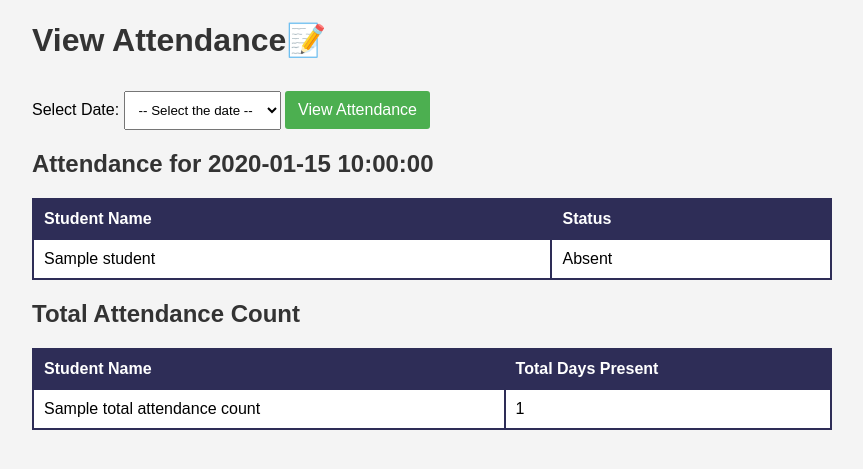
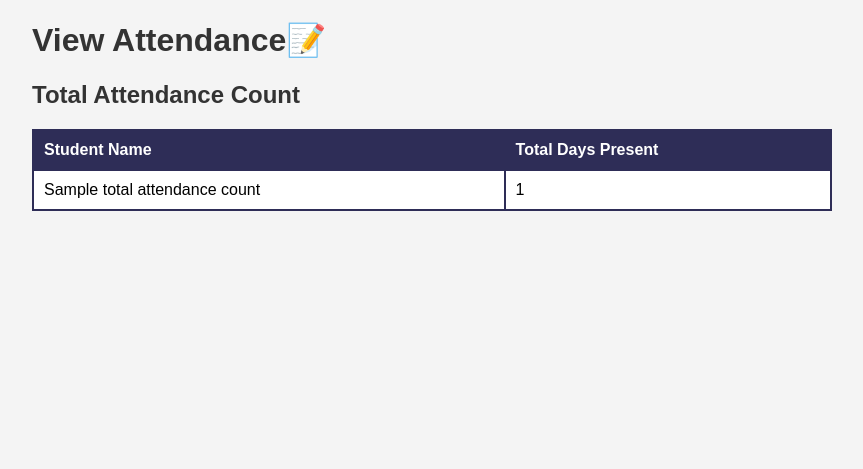
Before and after one commit to Dorothy003/AL-ML, a Flask app: template templates/view_attendance.html in a window 1280 px wide. Shown: the top 469 px of the page, without its empty margins (208-1071 px from the left). Run offline with Flask 3, Linux system fonts and the light colour scheme; the template is opened without the code that fills it: most values are stand-ins (such as "Sample title", 1, 10 or a date in 2020).

Commit message:
modified

```diff
--- a/attendance_log.json
+++ b/attendance_log.json
@@ -12,5 +12,11 @@
         "Debraj Saikia": "Present",
         "Rakib Hussain": "Present",
         "Abhilash kashyap": "Present"
+    },
+    "2024-12-13": {
+        "Nabadeep Dutta": "Present",
+        "Debraj Saikia": "Absent",
+        "Anurag Rajbonshi": "Absent",
+        "Abhinil Savarni": "Present"
     }
 }
--- a/static/style.css
+++ b/static/style.css
@@ -144,13 +144,16 @@
 .cam:hover{
 background-color: #02005f ;
 }
+
 .h2{
 text-align: start;
 font-size: 3rem;
 left:14;
 align-items: start;
 color:#2E2D57;
-font-family: "Inter", sans-serif;
+font-family: 'Roboto Slab', serif;
+font-weight: 2000;
+
 }
 
 /*ADD STUDENT*/
--- a/templates/Attendancelog.html
+++ b/templates/Attendancelog.html
@@ -71,7 +71,7 @@
                 <tr>
                     <th>Roll No</th>
                     <th>Student Name</th>
-                    <th>attendance</th>
+
                     {% for date in dates %}
                         <th>{{ date }}</th>
                     {% endfor %}
--- a/templates/home.html
+++ b/templates/home.html
@@ -6,6 +6,8 @@
 
 {%block body%}
 <div class="header">
+  <link href="https://fonts.googleapis.com/css2?family=Roboto+Slab:wght@400;700&display=swap" rel="stylesheet">
+
    <h1 class="h1">Face Recognition</h1>
       <nav>
         <ul>
@@ -29,7 +31,8 @@
 
 </body>
 <div class="content">
-  <h2 class="h2">CLICK HERE TO<br>GIVE ATTENDANCE...</h2>
+  <h2 class="h2">Attendance System<br></h2>
+  <p>Attendance Through Face Recognition: Revolutionizing <br>Efficiency and Accuracy</p>
   <a href="{{ url_for('video_feed_page') }}">
   <button type="submit" class="cam">OPEN CAMERA</button>
   </a>
--- a/templates/view_attendance.html
+++ b/templates/view_attendance.html
@@ -64,52 +64,9 @@
     <div class="container">
         <h1>View Attendance📝</h1>
 
-        <!-- Attendance Selection Form -->
-        <form method="POST" action="{{ url_for('view_attendance') }}">
-            <label for="selected_date">Select Date:</label>
-            <select name="selected_date" id="selected_date">
-                <option value="">-- Select the date --</option>
-                {% for date in dates %}
-                    <option value="{{ date }}" {% if date == selected_date %}selected{% endif %}>{{ date }}</option>
-                {% endfor %}
-            </select>
-            <button type="submit">View Attendance</button>
-        </form>
 
-        <!-- Attendance Details -->
-        {% if selected_date %}
-            <h2>Attendance for {{ selected_date }}</h2>
-            <table>
-                <thead>
-                    <tr>
-                        <th>Student Name</th>
-                        <th>Status</th>
-                    </tr>
-                </thead>
-                <tbody>
-                    {% for student_id, student_data in students.items() %}
-                        <tr>
-                            <td>{{ student_data.name }}</td>
-                            <td>
-                               {% if selected_date in attendance_status %}
 
-                                    {% if student_data.name in attendance_status[selected_date] %}
-                                       Present
 
-                                      <!--  {{ attendance_status[student_data.name] }} -->
-                                    {% else %}
-                                        Absent
-                                    {% endif %}
-                                    {% else %}
-                                       Absent
-                                {% endif %}
-
-                            </td>
-                        </tr>
-                    {% endfor %}
-                </tbody>
-            </table>
-        {% endif %}
 
         <!-- Total Attendance Count -->
         <h2>Total Attendance Count</h2>
```
Also changed, not shown: templates/video_feed.html (+21 -21 lines).
